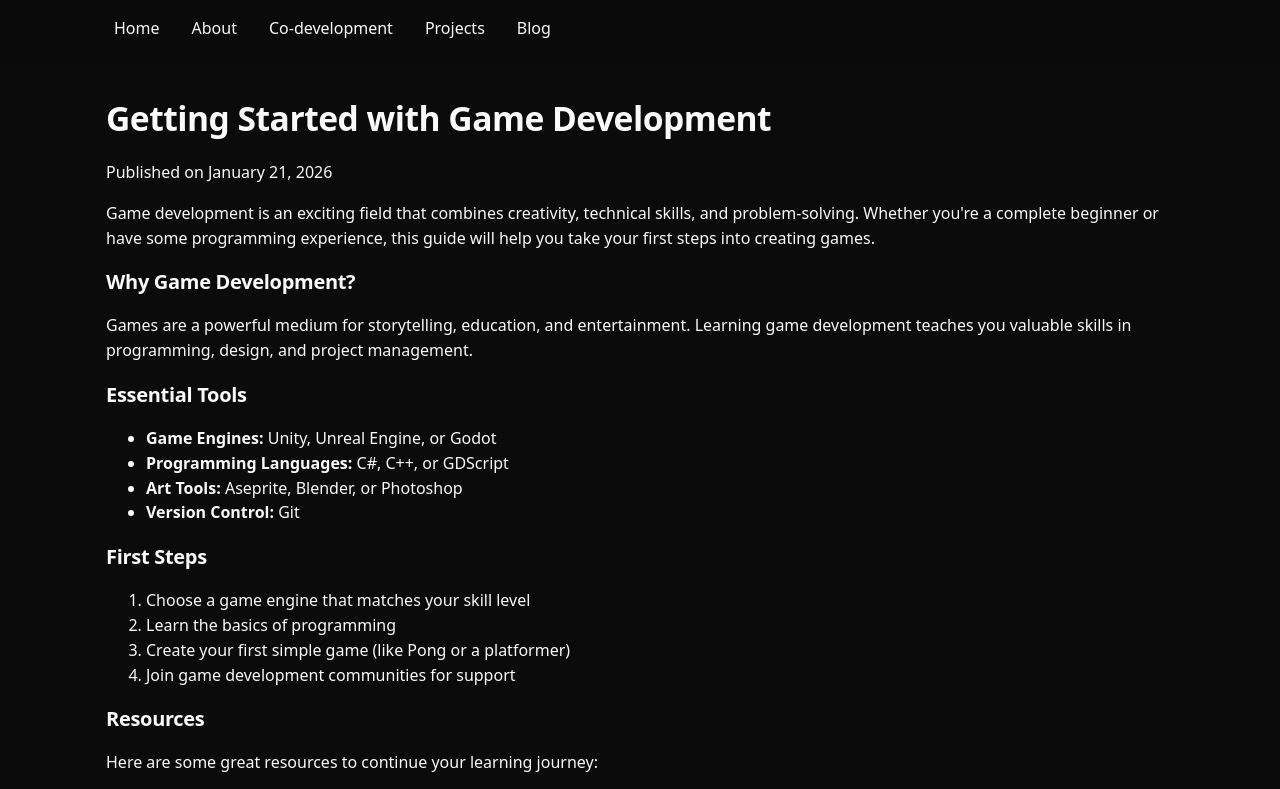
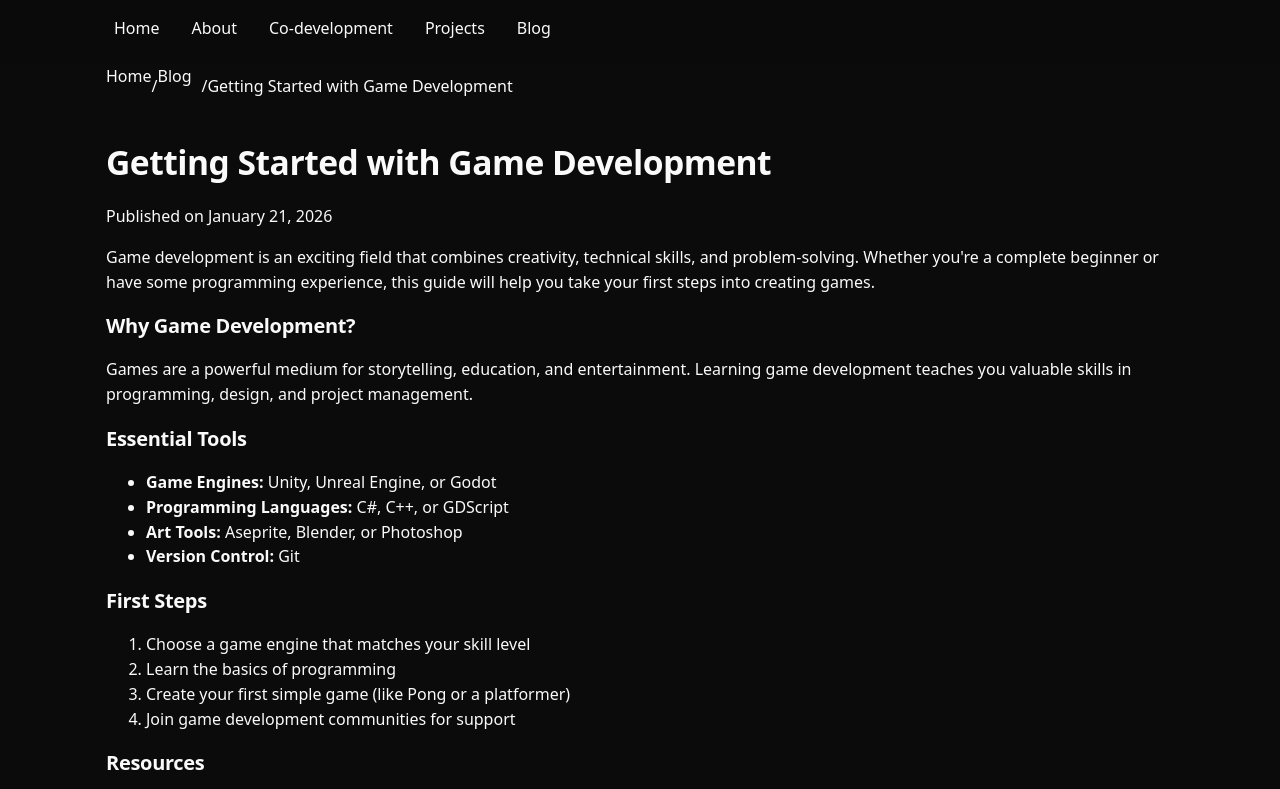
Before and after one commit to ElemonatorGames/ElemonatorGames.github.io, an Astro site: page /blog/getting-started-with-game-dev in a window 1280 px wide. Shown: the top 789 px of the page. Built offline with nearby package versions, Linux system fonts and the light colour scheme; Astro itself is replaced by a stand-in of ours.

Commit message:
SEO and navigation improvements

```diff
--- /dev/null
+++ b/src/components/Breadcrumb.astro
@@ -0,0 +1,58 @@
+---
+export interface Props {
+  items: Array<{ label: string; href?: string }>;
+}
+
+const { items } = Astro.props;
+---
+
+<nav aria-label="Breadcrumb" class="breadcrumb">
+  <ol>
+    {items.map((item, index) => (
+      <li>
+        {item.href ? (
+          <a href={item.href}>{item.label}</a>
+        ) : (
+          <span aria-current="page">{item.label}</span>
+        )}
+        {index < items.length - 1 && <span aria-hidden="true"> / </span>}
+      </li>
+    ))}
+  </ol>
+</nav>
+
+<style>
+  .breadcrumb {
+    margin-bottom: var(--space-md);
+    font-size: var(--font-size-sm);
+  }
+
+  .breadcrumb ol {
+    list-style: none;
+    padding: 0;
+    margin: 0;
+    display: flex;
+    flex-wrap: wrap;
+    gap: var(--space-xs);
+  }
+
+  .breadcrumb li {
+    display: flex;
+    align-items: center;
+    gap: var(--space-xs);
+  }
+
+  .breadcrumb a {
+    color: var(--color-text-secondary);
+    text-decoration: none;
+  }
+
+  .breadcrumb a:hover {
+    text-decoration: underline;
+  }
+
+  .breadcrumb [aria-current="page"] {
+    color: var(--color-text-primary);
+    font-weight: 500;
+  }
+</style>
--- a/src/layouts/Base.astro
+++ b/src/layouts/Base.astro
@@ -1,6 +1,12 @@
 ---
 import "../styles/tokens.css";
-const { title = "Elemonator Games Inc." } = Astro.props;
+const {
+  title = "Elemonator Games Inc.",
+  description = "New Brunswick-based game studio helping teams ship—engineering, design, and art—plus two in-house projects.",
+  ogImage = "/placeholders/800x450.svg",
+  url = ""
+} = Astro.props;
+const canonicalUrl = url || new URL(Astro.request.url).origin + Astro.request.url.pathname;
 ---
 <html lang="en">
   <head>
@@ -8,6 +14,14 @@ const { title = "Elemonator Games Inc." } = Astro.props;
     <meta name="viewport" content="width=device-width, initial-scale=1" />
     <meta name="color-scheme" content="light dark" />
     <title>{title}</title>
+    <meta name="description" content={description} />
+    <meta property="og:title" content={title} />
+    <meta property="og:description" content={description} />
+    <meta property="og:image" content={ogImage} />
+    <meta property="og:url" content={canonicalUrl} />
+    <meta property="og:type" content="website" />
+    <meta name="twitter:card" content="summary_large_image" />
+    <link rel="canonical" href={canonicalUrl} />
   </head>
   <body>
     <a class="skip" href="#main">Skip to content</a>
--- a/src/pages/about.astro
+++ b/src/pages/about.astro
@@ -1,7 +1,7 @@
 ---
 import Base from "../layouts/Base.astro";
 ---
-<Base title="About — EGI">
+<Base title="About — EGI" description="Learn about Elemonator Games Inc., our mission, and the team behind New Brunswick's premier game development studio.">
   <h1>About Elemonator Games Inc.</h1>
   <p>Elemonator Games Inc. is a New Brunswick-based game studio dedicated to helping teams bring their game ideas to life. We specialize in co-development partnerships, providing engineering, design, and art support to turn concepts into polished products.</p>
 
--- a/src/pages/blog/getting-started-with-game-dev.astro
+++ b/src/pages/blog/getting-started-with-game-dev.astro
@@ -1,7 +1,13 @@
 ---
 import Base from "../../layouts/Base.astro";
+import Breadcrumb from "../../components/Breadcrumb.astro";
 ---
-<Base title="Getting Started with Game Development — EGI">
+<Base title="Getting Started with Game Development — EGI" description="A beginner's guide to game development: essential tools, learning paths, and first steps to create your own games.">
+  <Breadcrumb items={[
+    { label: "Home", href: "/" },
+    { label: "Blog", href: "/blog" },
+    { label: "Getting Started with Game Development" }
+  ]} />
   <article>
     <header>
       <h1>Getting Started with Game Development</h1>
--- a/src/pages/blog/index.astro
+++ b/src/pages/blog/index.astro
@@ -1,7 +1,7 @@
 ---
 import Base from "../../layouts/Base.astro";
 ---
-<Base title="Blog — EGI">
+<Base title="Blog — EGI" description="Read insights, tutorials, and updates from Elemonator Games Inc. on game development, co-development strategies, and industry trends.">
   <h1>Blog</h1>
   <p>Insights, tutorials, and updates from Elemonator Games Inc.</p>
 
--- a/src/pages/co-development.astro
+++ b/src/pages/co-development.astro
@@ -1,7 +1,7 @@
 ---
 import Base from "../layouts/Base.astro";
 ---
-<Base title="Co‑Development Packages — EGI">
+<Base title="Co‑Development Packages — EGI" description="Explore our co-development packages for game studios at any stage. From discovery and prototyping to full production support and live operations.">
   <h1>Co‑Development Packages</h1>
   <p>We partner with teams at any stage — from early ideation and prototyping through to full production support and live ops. Below are example packages and the outcomes you can expect from each engagement.</p>
 
--- a/src/pages/index.astro
+++ b/src/pages/index.astro
@@ -1,8 +1,10 @@
 ---
 import Base from "../layouts/Base.astro";
 const title = "Elemonator Games Inc. – Game Co‑Development & Projects";
+const description = "New Brunswick-based game studio helping teams ship—engineering, design, and art—plus two in-house projects. Explore co-development packages and our latest game projects.";
+const ogImage = "/placeholders/800x450.svg";
 ---
-<Base {title}>
+<Base {title} {description} {ogImage}>
   <section aria-labelledby="hero">
     <div class="card hero" aria-hidden="false">
       <h1 id="hero">Elemonator Games Inc.</h1>
--- a/src/pages/projects/index.astro
+++ b/src/pages/projects/index.astro
@@ -1,7 +1,7 @@
 ---
 import Base from "../../layouts/Base.astro";
 ---
-<Base title="Projects — EGI">
+<Base title="Projects — EGI" description="Discover our in-house game projects and co-development work. From multiplayer prototypes to narrative-driven experiences across multiple platforms.">
   <h1>Projects</h1>
   <p>Filter by In‑house / Co‑dev, platform, engine, year.</p>
 
--- a/src/pages/thanks.astro
+++ b/src/pages/thanks.astro
@@ -1,7 +1,7 @@
 ---
 import Base from "../layouts/Base.astro";
 ---
-<Base title="Thanks — EGI">
+<Base title="Thanks — EGI" description="Thank you for contacting Elemonator Games Inc. We've received your message and will respond shortly.">
   <h1>Thanks!</h1>
   <p>We received your message. We’ll get back to you shortly.</p>
   <p><a href="/" class="btn">Return home</a></p>
```
Also changed, not shown: src/pages/projects/aurora.astro (+7 -1 lines), src/pages/projects/lightning.astro (+7 -1 lines).
